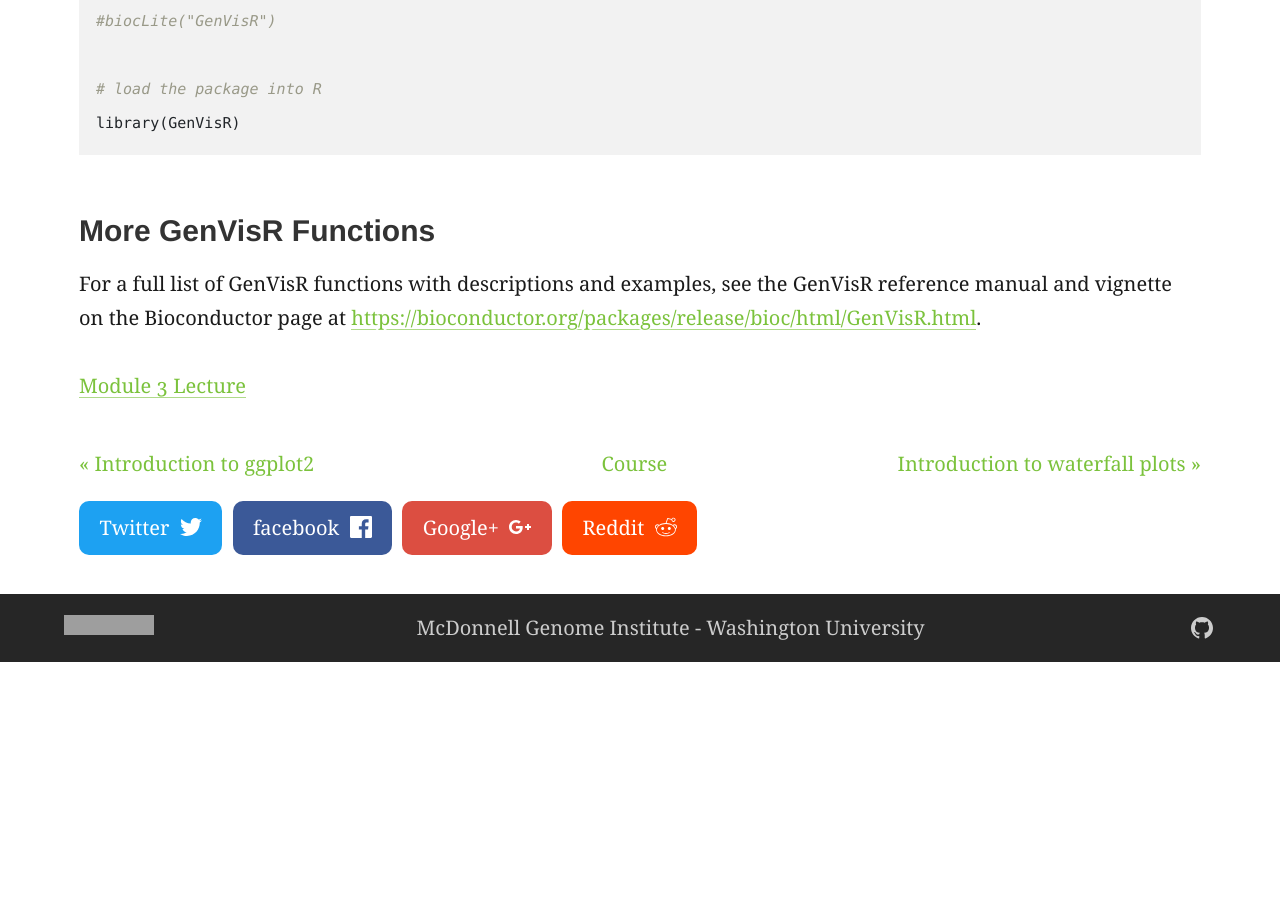
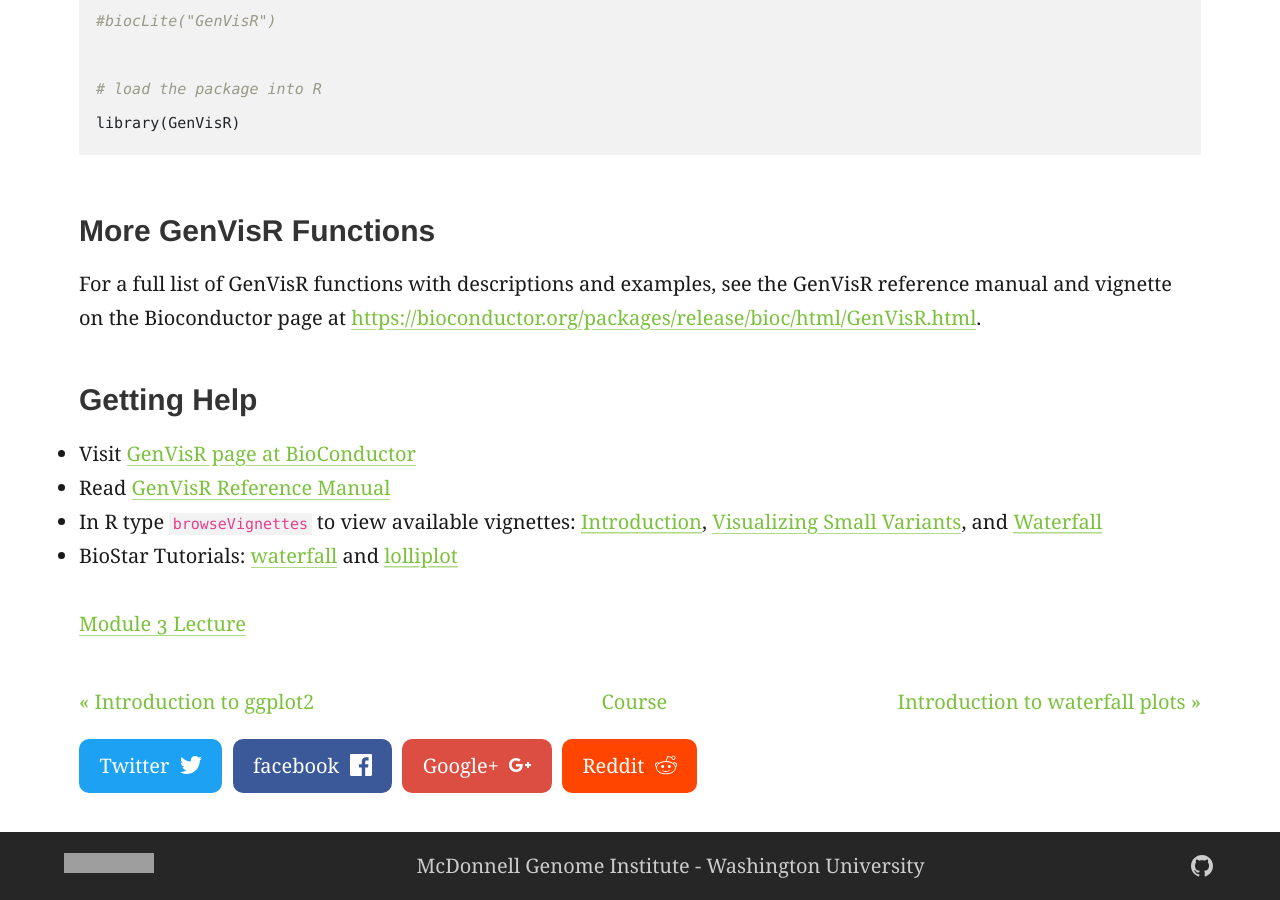
Before and after one commit to griffithlab/genviz.org, a Jekyll site: the page built from _posts/0003-01-01-Introduction_to_GenVisR.md, in a window 1280 px wide and 900 px high, scrolled down 1459 px. Built offline with Jekyll 4.4.1, drawn with Linux system fonts in a browser that asks for light colours; before the commit the page ends 2121 px from its top, so only the background shows below that; grey boxes are pictures that could not be loaded.

Commit message:
add help docs and fix missing lib

```diff
--- a/_posts/0003-01-01-Introduction_to_GenVisR.md
+++ b/_posts/0003-01-01-Introduction_to_GenVisR.md
@@ -34,4 +34,11 @@ library(GenVisR)
 ### More GenVisR Functions
 For a full list of GenVisR functions with descriptions and examples, see the GenVisR reference manual and vignette on the Bioconductor page at [https://bioconductor.org/packages/release/bioc/html/GenVisR.html](https://bioconductor.org/packages/release/bioc/html/GenVisR.html).
 
+### Getting Help
+
+* Visit [GenVisR page at BioConductor](https://bioconductor.org/packages/release/bioc/html/GenVisR.html)
+* Read [GenVisR Reference Manual](https://bioconductor.org/packages/release/bioc/manuals/GenVisR/man/GenVisR.pdf)
+* In R type `browseVignettes` to view available vignettes: [Introduction](https://bioconductor.org/packages/release/bioc/vignettes/GenVisR/inst/doc/Intro.html), [Visualizing Small Variants](https://bioconductor.org/packages/release/bioc/vignettes/GenVisR/inst/doc/Upcoming_Features.html), and [Waterfall](https://bioconductor.org/packages/release/bioc/vignettes/GenVisR/inst/doc/waterfall_introduction.html)
+* BioStar Tutorials: [waterfall](https://www.biostars.org/p/181159/) and [lolliplot](https://www.biostars.org/p/196576/)
+
 [Module 3 Lecture](https://github.com/griffithlab/gen-viz-lectures/raw/master/GenViz_Module3_Lecture.pdf)
```
Also changed, not shown: _posts/0002-03-01-introToggplot2.md (+7 -4 lines).
